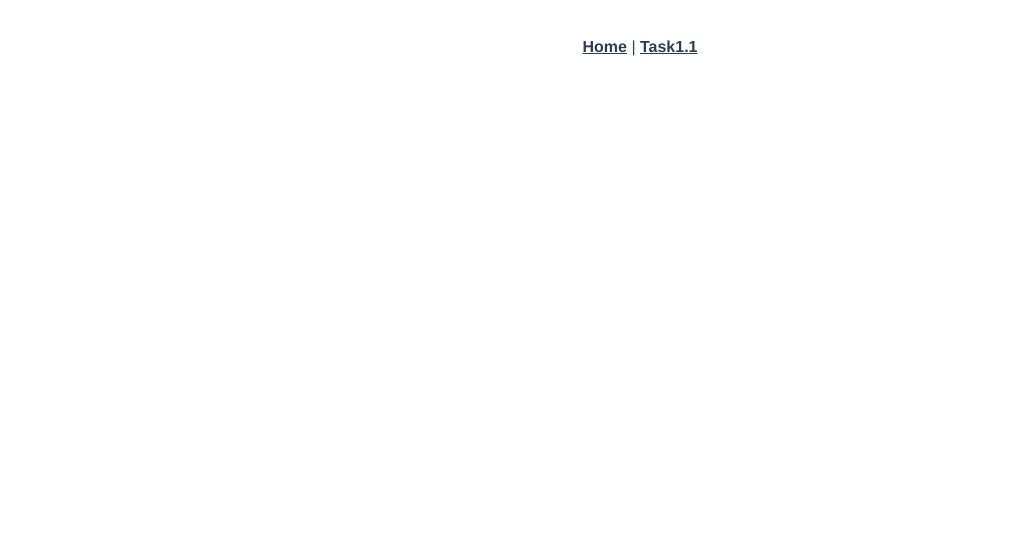
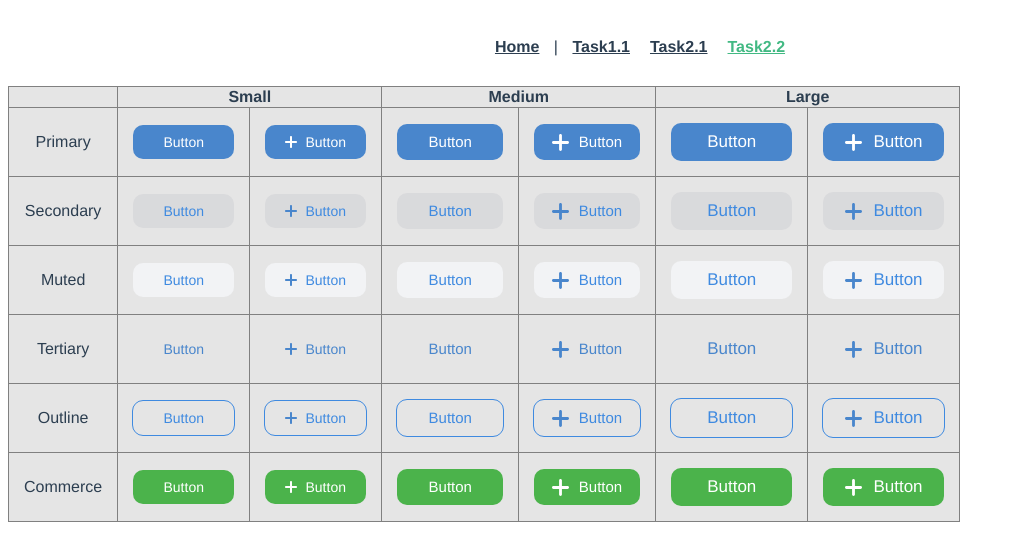
Before and after one commit to ulan31/test-home-office, a Vue app: page /task22 in a window 1280 px wide. Shown: the top 560 px of the page, without its empty margins (0-1015 px from the left). Built offline with nearby package versions, Linux system fonts and the light colour scheme.

Commit message:
create button component

```diff
--- a/package.json
+++ b/package.json
@@ -9,6 +9,7 @@
   },
   "dependencies": {
     "core-js": "^3.6.5",
+    "node-sass": "^4.14.1",
     "vue": "^2.6.11",
     "vue-router": "^3.2.0"
   },
@@ -20,6 +21,7 @@
     "babel-eslint": "^10.1.0",
     "eslint": "^6.7.2",
     "eslint-plugin-vue": "^6.2.2",
+    "sass-loader": "^8.0.2",
     "vue-template-compiler": "^2.6.11"
   },
   "eslintConfig": {
--- a/src/App.vue
+++ b/src/App.vue
@@ -3,6 +3,8 @@
     <div id="nav">
       <router-link to="/">Home</router-link> |
       <router-link to="/task11">Task1.1</router-link>
+      <router-link to="/task21">Task2.1</router-link>
+      <router-link to="/task22">Task2.2</router-link>
     </div>
     <router-view/>
   </div>
@@ -24,6 +26,8 @@
 #nav a {
   font-weight: bold;
   color: #2c3e50;
+  padding-left: 10px;
+  padding-right: 10px;
 }
 
 #nav a.router-link-exact-active {
--- /dev/null
+++ b/src/assets/sass/theme/_button.scss
@@ -0,0 +1,117 @@
+$button-colors-primary: #4986CC;
+$button-colors-secondary: rgba(0, 28, 61, 0.05);
+$button-colors-muted: #F2F3F5;
+$button-colors-tertiary: #E5E5E5;
+$button-colors-outline: #E5E5E5;
+$button-colors-commerce: #4BB34B;
+
+.btn {
+  border-radius: 10px;
+  cursor: pointer;
+  padding: 8px;
+  display: flex;
+  align-items: center;
+  justify-content: center;
+  text-transform: none;
+  margin: 0;
+  box-sizing: border-box;
+
+ /*btn-type*/
+
+  &.btn-primary {
+    background: $button-colors-primary;
+    color: #fff;
+  }
+
+  &.btn-secondary {
+    background: $button-colors-secondary;
+    color: #3F8AE0;
+  }
+
+  &.btn-muted {
+    background: $button-colors-muted;
+    color: #3F8AE0;
+  }
+
+  &.btn-tertiary {
+    background: none;
+    color: #4986CC;
+  }
+
+  &.btn-outline {
+    background: $button-colors-outline;
+    color: #3F8AE0;
+    outline: 1px solid #3F8AE0;
+  }
+
+  &.btn-commerce {
+    background: $button-colors-commerce;
+    color: #fff;
+  }
+
+
+  /*btn-size*/
+
+  &.btn-lg {
+    font-weight: 500;
+    font-size: 17px;
+    line-height: 22px;
+    width: 121px;
+
+    .btn-icon-light {
+      color: #fff;
+      width: 17px;
+      height: 17px;
+      margin-right: 11.5px;
+    }
+
+    .btn-icon-blue {
+      color: #4986CC;
+      width: 17px;
+      height: 17px;
+      margin-right: 11.5px;
+    }
+  }
+
+  &.btn-md {
+    font-weight: 500;
+    font-size: 15px;
+    line-height: 20px;
+    width: 106px;
+
+    .btn-icon-light {
+      color: #fff;
+      width: 17px;
+      height: 17px;
+      margin-right: 9.5px;
+    }
+
+    .btn-icon-blue {
+      color: #4986CC;
+      width: 17px;
+      height: 17px;
+      margin-right: 9.5px;
+    }
+  }
+
+  &.btn-sm {
+    font-weight: 500;
+    font-size: 14px;
+    line-height: 18px;
+    width: 101px;
+
+    .btn-icon-light {
+      color: #fff;
+      width: 12px;
+      height: 12px;
+      margin-right: 8px;
+    }
+
+    .btn-icon-blue {
+      color: #4986CC;
+      width: 12px;
+      height: 12px;
+      margin-right: 8px;
+    }
+  }
+}
--- /dev/null
+++ b/src/assets/sass/theme/index.scss
@@ -0,0 +1 @@
+@import "button";
--- /dev/null
+++ b/src/components/UI/Button.vue
@@ -0,0 +1,19 @@
+<template>
+  <div>
+    <slot name="icon"/>
+    <slot>
+      {{ 'Button' }}
+    </slot>
+  </div>
+</template>
+
+<script>
+export default {
+  props: {
+    class: {
+      type: String,
+      required: true,
+    }
+  }
+}
+</script>
--- a/src/components/index.js
+++ b/src/components/index.js
@@ -1,5 +1,7 @@
 import Vue from 'vue'
 
 import Icon from './UI/Icon.vue'
+import Button from './UI/Button'
 
 Vue.component('ui-icon', Icon)
+Vue.component('ui-button', Button)
--- a/src/main.js
+++ b/src/main.js
@@ -1,6 +1,9 @@
 import Vue from 'vue'
 import App from './App.vue'
 import router from './router'
+
+// Libraries
+import './assets/sass/theme/index.scss'
 
 //Components
 import './components'
--- a/src/router/index.js
+++ b/src/router/index.js
@@ -19,6 +19,11 @@ const routes = [
     path: '/task21',
     name: 'Task21',
     component: () => import(/* webpackChunkName: "task21" */ '../views/Task21.vue')
+  },
+  {
+    path: '/task22',
+    name: 'Task22',
+    component: () => import(/* webpackChunkName: "task22" */ '../views/Task22.vue')
   }
 ]
 
--- /dev/null
+++ b/src/views/Task22.vue
@@ -0,0 +1,245 @@
+<template>
+  <div>
+    <table border="1">
+      <th></th>
+      <th colspan="2">Small</th>
+      <th colspan="2">Medium</th>
+      <th colspan="2">Large</th>
+      <tr>
+        <td>Primary</td>
+        <td>
+          <ui-button class="btn btn-sm btn-primary">Button</ui-button>
+        </td>
+        <td>
+          <ui-button class="btn btn-sm btn-primary">
+            <template #icon>
+              <ui-icon name="plus" class="btn-icon-light"></ui-icon>
+            </template>
+            Button
+          </ui-button>
+        </td>
+        <td>
+          <ui-button class="btn btn-md btn-primary">Button</ui-button>
+        </td>
+        <td>
+          <ui-button class="btn btn-md btn-primary">
+            <template #icon>
+              <ui-icon name="plus" class="btn-icon-light"></ui-icon>
+            </template>
+            Button
+          </ui-button>
+        </td>
+        <td>
+          <ui-button class="btn btn-lg btn-primary">Button</ui-button>
+        </td>
+        <td>
+          <ui-button class="btn btn-lg btn-primary">
+            <template #icon>
+              <ui-icon name="plus" class="btn-icon-light"></ui-icon>
+            </template>
+            Button
+          </ui-button>
+        </td>
+      </tr>
+      <tr>
+        <td>Secondary</td>
+        <td>
+          <ui-button class="btn btn-sm btn-secondary">Button</ui-button>
+        </td>
+        <td>
+          <ui-button class="btn btn-sm btn-secondary">
+            <template #icon>
+              <ui-icon name="plus" class="btn-icon-blue"></ui-icon>
+            </template>
+            Button
+          </ui-button>
+        </td>
+        <td>
+          <ui-button class="btn btn-md btn-secondary">Button</ui-button>
+        </td>
+        <td>
+          <ui-button class="btn btn-md btn-secondary">
+            <template #icon>
+              <ui-icon name="plus" class="btn-icon-blue"></ui-icon>
+            </template>
+            Button
+          </ui-button>
+        </td>
+        <td>
+          <ui-button class="btn btn-lg btn-secondary">Button</ui-button>
+        </td>
+        <td>
+          <ui-button class="btn btn-lg btn-secondary">
+            <template #icon>
+              <ui-icon name="plus" class="btn-icon-blue"></ui-icon>
+            </template>
+            Button
+          </ui-button>
+        </td>
+      </tr>
+      <tr>
+        <td>
+          Muted
+        </td>
+        <td>
+          <ui-button class="btn btn-sm btn-muted">Button</ui-button>
+        </td>
+        <td>
+          <ui-button class="btn btn-sm btn-muted">
+            <template #icon>
+              <ui-icon name="plus" class="btn-icon-blue"></ui-icon>
+            </template>
+            Button
+          </ui-button>
+        </td>
+        <td>
+          <ui-button class="btn btn-md btn-muted">Button</ui-button>
+        </td>
+        <td>
+          <ui-button class="btn btn-md btn-muted">
+            <template #icon>
+              <ui-icon name="plus" class="btn-icon-blue"></ui-icon>
+            </template>
+            Button
+          </ui-button>
+        </td>
+        <td>
+          <ui-button class="btn btn-lg btn-muted">Button</ui-button>
+        </td>
+        <td>
+          <ui-button class="btn btn-lg btn-muted">
+            <template #icon>
+              <ui-icon name="plus" class="btn-icon-blue"></ui-icon>
+            </template>
+            Button
+          </ui-button>
+        </td>
+      </tr>
+      <tr>
+        <td>
+          Tertiary
+        </td>
+        <td>
+          <ui-button class="btn btn-sm btn-tertiary">Button</ui-button>
+        </td>
+        <td>
+          <ui-button class="btn btn-sm btn-tertiary">
+            <template #icon>
+              <ui-icon name="plus" class="btn-icon-blue"></ui-icon>
+            </template>
+            Button
+          </ui-button>
+        </td>
+        <td>
+          <ui-button class="btn btn-md btn-tertiary">Button</ui-button>
+        </td>
+        <td>
+          <ui-button class="btn btn-md btn-tertiary">
+            <template #icon>
+              <ui-icon name="plus" class="btn-icon-blue"></ui-icon>
+            </template>
+            Button
+          </ui-button>
+        </td>
+        <td>
+          <ui-button class="btn btn-lg btn-tertiary">Button</ui-button>
+        </td>
+        <td>
+          <ui-button class="btn btn-lg btn-tertiary">
+            <template #icon>
+              <ui-icon name="plus" class="btn-icon-blue"></ui-icon>
+            </template>
+            Button
+          </ui-button>
+        </td>
+      </tr>
+      <tr>
+        <td>
+          Outline
+        </td>
+        <td>
+          <ui-button class="btn btn-sm btn-outline">Button</ui-button>
+        </td>
+        <td>
+          <ui-button class="btn btn-sm btn-outline">
+            <template #icon>
+              <ui-icon name="plus" class="btn-icon-blue"></ui-icon>
+            </template>
+            Button
+          </ui-button>
+        </td>
+        <td>
+          <ui-button class="btn btn-md btn-outline">Button</ui-button>
+        </td>
+        <td>
+          <ui-button class="btn btn-md btn-outline">
+            <template #icon>
+              <ui-icon name="plus" class="btn-icon-blue"></ui-icon>
+            </template>
+            Button
+          </ui-button>
+        </td>
+        <td>
+          <ui-button class="btn btn-lg btn-outline">Button</ui-button>
+        </td>
+        <td>
+          <ui-button class="btn btn-lg btn-outline">
+            <template #icon>
+              <ui-icon name="plus" class="btn-icon-blue"></ui-icon>
+            </template>
+            Button
+          </ui-button>
+        </td>
+      </tr>
+      <tr>
+        <td>
+          Commerce
+        </td>
+        <td>
+          <ui-button class="btn btn-sm btn-commerce">Button</ui-button>
+        </td>
+        <td>
+          <ui-button class="btn btn-sm btn-commerce">
+            <template #icon>
+              <ui-icon name="plus" class="btn-icon-light"></ui-icon>
+            </template>
+            Button
+          </ui-button>
+        </td>
+        <td>
+          <ui-button class="btn btn-md btn-commerce">Button</ui-button>
+        </td>
+        <td>
+          <ui-button class="btn btn-md btn-commerce">
+            <template #icon>
+              <ui-icon name="plus" class="btn-icon-light"></ui-icon>
+            </template>
+            Button
+          </ui-button>
+        </td>
+        <td>
+          <ui-button class="btn btn-lg btn-commerce">Button</ui-button>
+        </td>
+        <td>
+          <ui-button class="btn btn-lg btn-commerce">
+            <template #icon>
+              <ui-icon name="plus" class="btn-icon-light"></ui-icon>
+            </template>
+            Button
+          </ui-button>
+        </td>
+      </tr>
+    </table>
+  </div>
+</template>
+
+<style scoped>
+  table {
+    border-collapse: collapse;
+    background: #E5E5E5;
+  }
+
+  td {
+    padding: 15px;
+  }
+</style>
```
Also changed, not shown: src/assets/images/sprite.svg, 1 other file (tests, documents, lock files or other folders).
